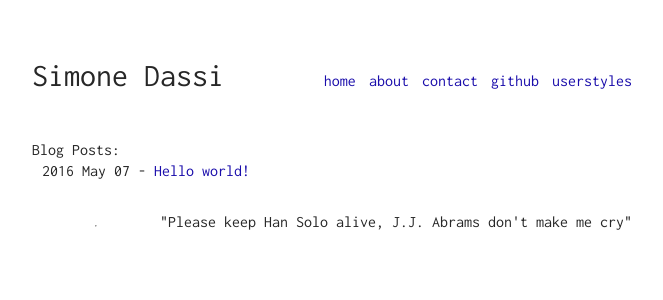
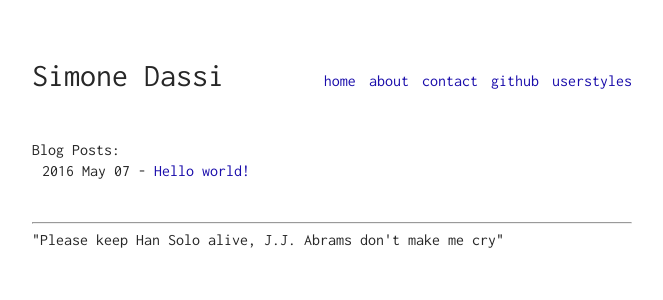
Before and after one commit to SimoDax/simodax.github.io, a Jekyll site: the page built from index.html, in a window 1280 px wide. Shown: the top 300 px of the page, without its empty margins (308-971 px from the left). Built offline with Jekyll 4.4.1, drawn with Linux system fonts in a browser that asks for light colours.

Commit message:
Update index.html

```diff
--- a/index.html
+++ b/index.html
@@ -16,7 +16,8 @@ published: true
     </ul>
 </div>
 
+<hr>
+
 <div class="header">
-    <hr/>
     "Please keep Han Solo alive, J.J. Abrams don't make me cry"
 </div>
```
